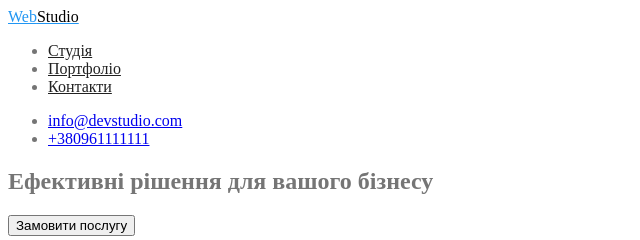
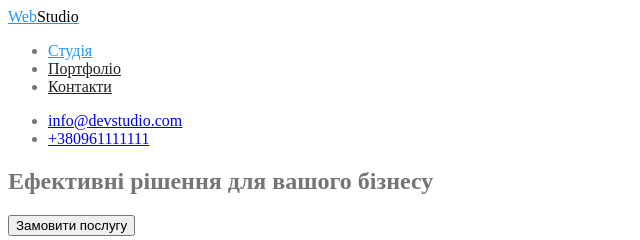
Before and after one commit to SneydzeR/goit-markup-hw-02, a plain HTML site: page index.html in a window 1280 px wide. In both pictures the pointer is over the link "Студія". Shown: the top 240 px of the page, 0-640 px from the left. Drawn offline with Linux system fonts and the light colour scheme.

Commit message:
Створює інтерактивні кнопки

```diff
--- a/css/styles.css
+++ b/css/styles.css
@@ -13,6 +13,10 @@ body {
 .site-nav .link {
     color: #212121;
 }
+.site-nav .link:hover,
+.site-nav .link:focus {
+    color:#2196F3;
+}
 .studio-link {
     color:#2196F3;
 }
```
